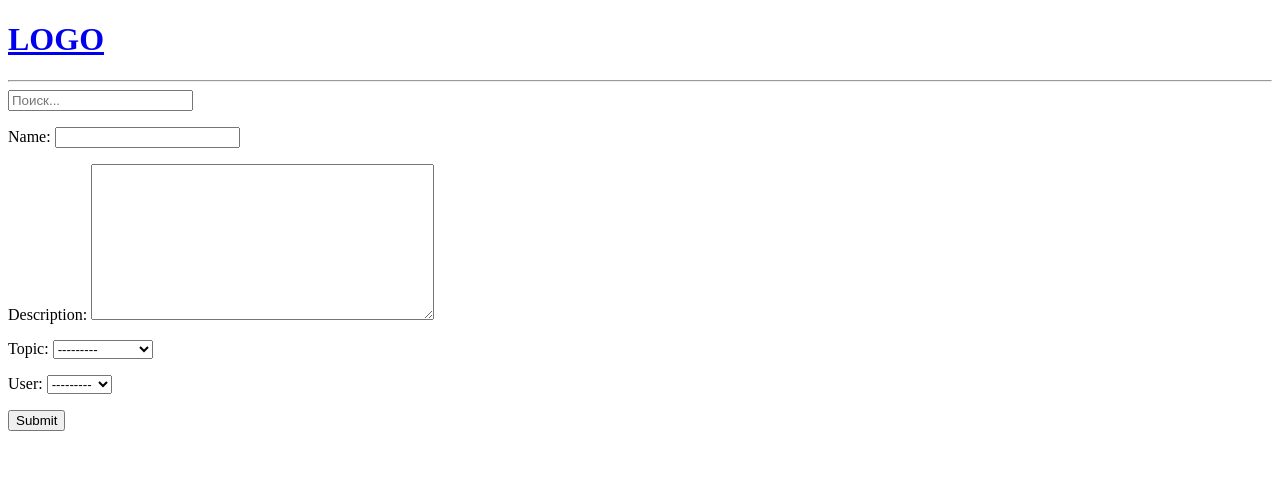
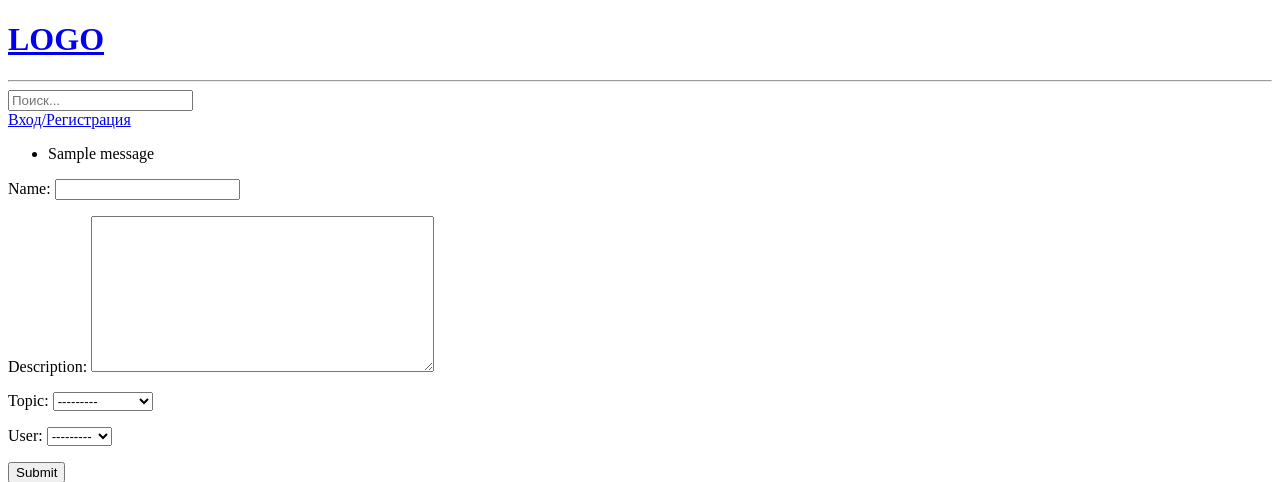
Before and after one commit to Aleksandra-buna/ForMedStud, a Django app: page /create-room/ in a window 1280 px wide. Shown: the top 482 px of the page. Run offline with Django 3.2, Linux system fonts and the light colour scheme; tables that the repository leaves empty hold one stand-in row (values such as "Sample post"); one stand-in notice (Sample message) is shown.

Commit message:
creating a 'Login/Register' button

```diff
--- a/fms/base/urls.py
+++ b/fms/base/urls.py
@@ -4,6 +4,7 @@ from . import views
 
 urlpatterns = [
     path('', views.home, name='home'),
+    path('login/', views.login_register, name='login'),
     path('room/<str:pk>/', views.room_page, name='room'),
     path('create-room/', views.create_room, name='create-room'),
     path('update-room/<str:pk>/', views.update_room, name='update-room'),
--- a/fms/base/views.py
+++ b/fms/base/views.py
@@ -1,7 +1,27 @@
 from django.db.models import Q
+from django.contrib.auth import login, authenticate
 from django.shortcuts import render, redirect
+from django.contrib import messages
 from .models import Room, Topic
 from .forms import RoomForm
+
+
+def login_register(request):
+    if request.method == 'POST':
+        username = request.POST.get('username')
+        password = request.POST.get('password')
+
+        user = authenticate(request, username=username, password=password)
+
+        if user is not None:
+            login(request, user)
+            return redirect('home')
+        else:
+            messages.error(request, 'Пользователь или пароль введены не верно!')
+
+    context = {}
+
+    return render(request, 'base/login.html', context)
 
 
 def home(request):
--- a/fms/templates/main.html
+++ b/fms/templates/main.html
@@ -9,6 +9,14 @@
 <body>
     {% include 'navbar.html' %}
 
+    {% if messages %}
+    <ul class="messages">
+        {% for message in messages %}
+            <li>{{ message }}</li>
+        {% endfor %}
+    </ul>
+	{% endif %}
+
     {% block content %}
     {% endblock %}
 
--- a/fms/templates/navbar.html
+++ b/fms/templates/navbar.html
@@ -4,3 +4,5 @@
 <form action="{% url 'home' %}" method="GET">
     <input type="search" name="q" placeholder="Поиск..."/>
 </form>
+
+<a href="{% url 'login' %}">Вход/Регистрация</a>
```
